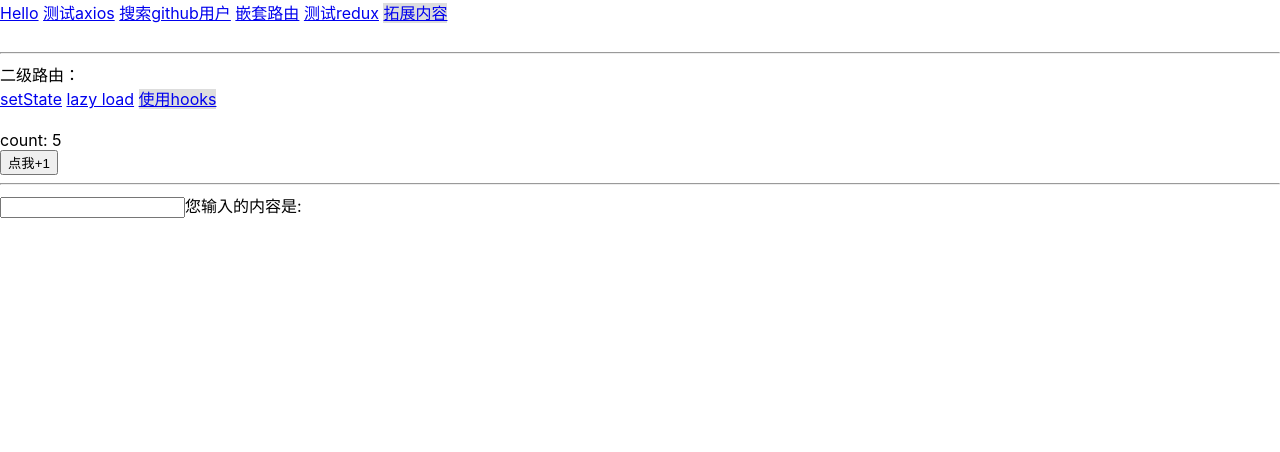
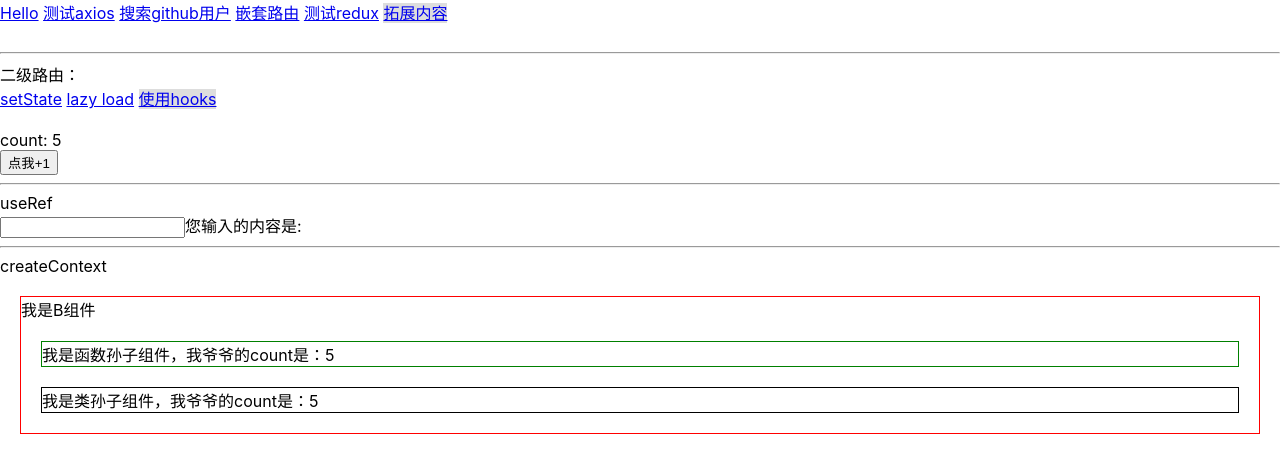
Before and after one commit to Shenhaoyi/learn-react, a React (Create React App) app: page /#/extension/use-hooks in a window 1280 px wide. Shown: the top 452 px of the page. Built offline with nearby package versions, Linux system fonts and the light colour scheme.

Commit message:
学习createContext

```diff
--- /dev/null
+++ b/src/pages/Extension/UseHooks/B/index.js
@@ -0,0 +1,37 @@
+import React, { Component } from 'react';
+import { MyContext } from '../context';
+
+export default function B() {
+  return (
+    <div style={{ margin: '20px', border: '1px solid red' }}>
+      我是B组件
+      <C></C>
+      <D></D>
+    </div>
+  );
+}
+
+// 函数式组件接收祖先属性
+function C() {
+  return (
+    <div style={{ margin: '20px', border: '1px solid green' }}>
+      {/* 需要使用Consumer包裹 */}
+      我是函数孙子组件，我爷爷的count是：
+      <MyContext.Consumer>{(value) => value.count}</MyContext.Consumer>
+    </div>
+  );
+}
+
+// 类式组件接收祖先属性
+class D extends Component {
+  // 声明接收context
+  static contextType = MyContext;
+  render() {
+    const { count } = this.context;
+    return (
+      <div style={{ margin: '20px', border: '1px solid black' }}>
+        我是类孙子组件，我爷爷的count是：{count}
+      </div>
+    );
+  }
+}
--- /dev/null
+++ b/src/pages/Extension/UseHooks/context.js
@@ -0,0 +1,3 @@
+import { createContext } from 'react';
+
+export const MyContext = createContext();
--- a/src/pages/Extension/UseHooks/index.jsx
+++ b/src/pages/Extension/UseHooks/index.jsx
@@ -1,4 +1,6 @@
 import React, { useState, useEffect, useRef } from 'react';
+import { MyContext } from './context';
+import B from './B';
 
 export default function UseHooks() {
   const [count, setCount] = useState(0);
@@ -41,10 +43,17 @@ export default function UseHooks() {
       <div>count: {count}</div>
       <button onClick={add}>点我+1</button>
       <hr></hr>
+      useRef
       <div>
         <input ref={inputRef} onChange={handleChange} />
         您输入的内容是:{inputValue}
       </div>
+      <hr></hr>
+      createContext
+      {/* key必须是value */}
+      <MyContext.Provider value={{ count }}>
+        <B></B>
+      </MyContext.Provider>
     </div>
   );
 }
```
